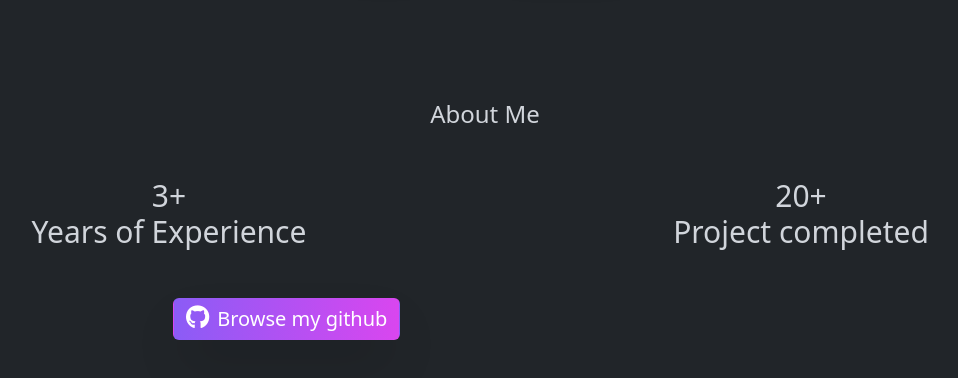
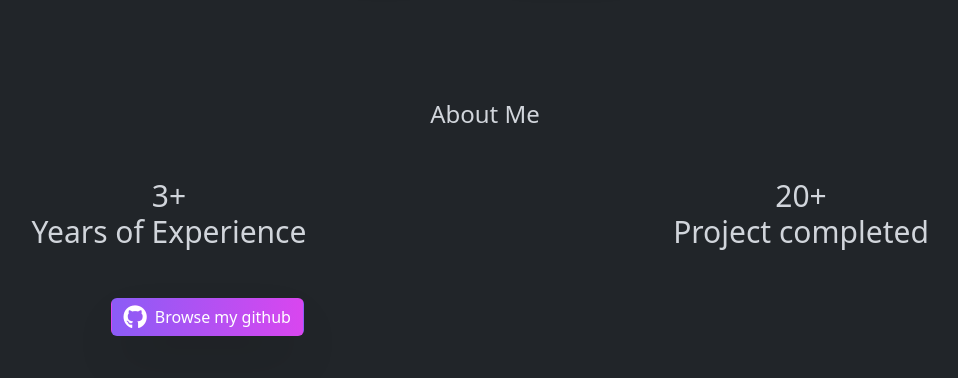
Before and after one commit to raihanchowdhury01/professional_portfolio, a website: page index.html in a window 1280 px wide. Shown: the part 975-1353 px from the top of the page, without its empty margins (155-1113 px from the left). Drawn offline with nearby package versions, Linux system fonts and the light colour scheme.

Commit message:
git button coustomize

```diff
--- a/index.html
+++ b/index.html
@@ -78,7 +78,7 @@
                 </div>
             </div>
             <div class="text-gray-300 items-center mt-5">
-                <button class=" btn btn-group bg-gradient-to-r from-violet-500 to-fuchsia-500 text-white shadow-2xl text-xl mx-[25%]"><i class="fa-brands fa-github  text-2xl bg-gradient-to-r from-violet-500 to-fuchsia-500 bg-clip-text text-transparent bg-center bg-cover text-white me-2"></i> Browse my github</button>
+                <button class=" btn btn-group bg-gradient-to-r from-violet-500 to-fuchsia-500 text-white shadow-2xl mx-[20%]"><i class="fa-brands fa-github  text-2xl bg-gradient-to-r from-violet-500 to-fuchsia-500 bg-clip-text text-transparent bg-center bg-cover text-white me-2"></i> Browse my github</button>
             </div>
         </div>
 
```
